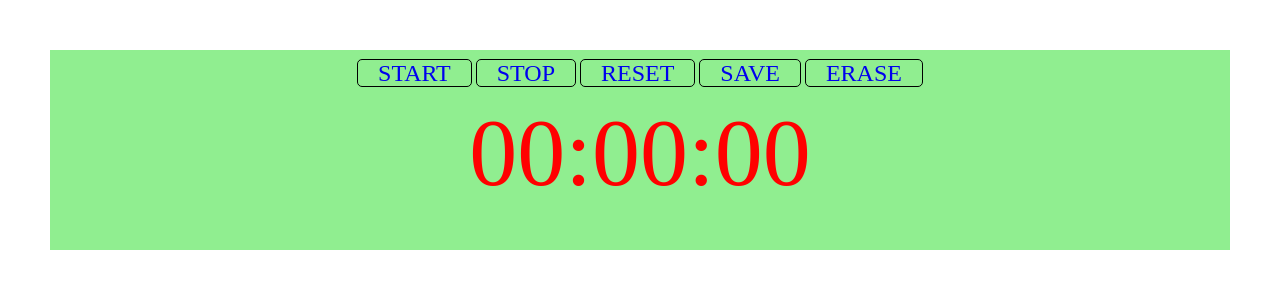
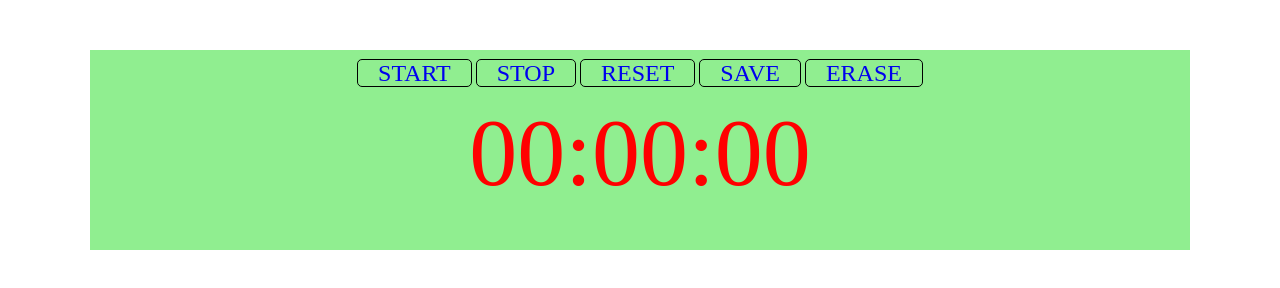
Before and after one commit to pitred/zadanie_19_6, a website: page index.html in a window 1280 px wide. Drawn offline with Linux system fonts and the light colour scheme.

Commit message:
Update style.css

```diff
--- a/style.css
+++ b/style.css
@@ -2,7 +2,7 @@ body {
     box-sizing: border-box;
     text-align: center;
     padding: 50px;
-    max-width: 1600px;
+    max-width: 1200px;
     width: auto;
     margin: 0 auto;
 }
```
